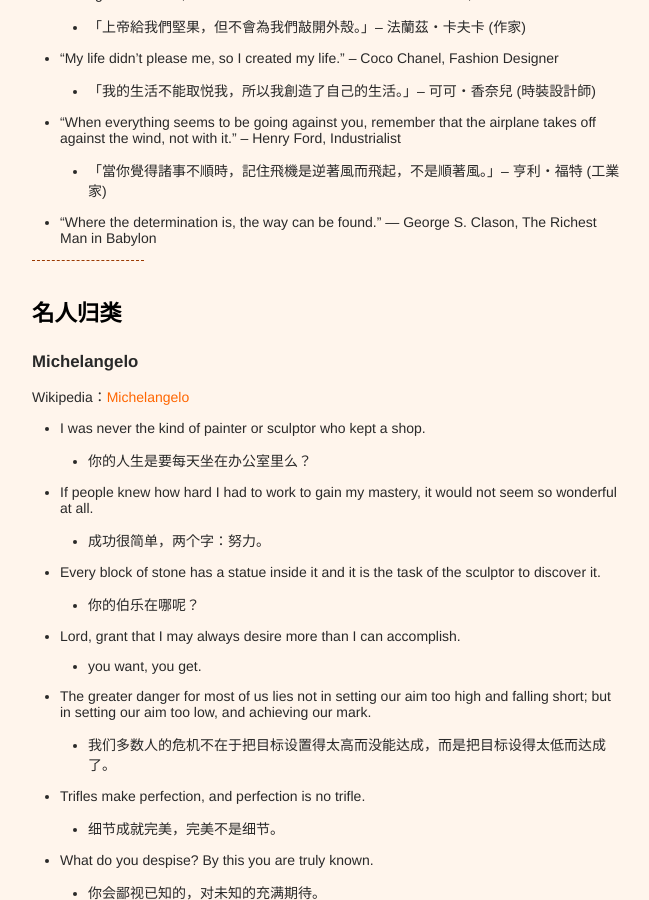
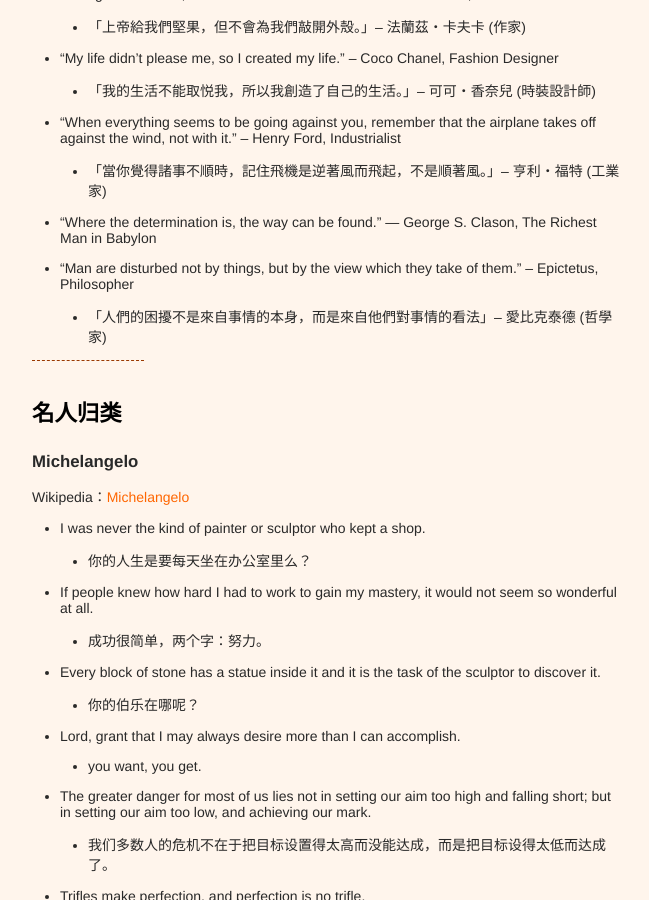
Before and after one commit to xianyuxmu/xianyuxmu.github.io, a Jekyll site: the page built from _posts/2017-06-17-chicken-soup.md, in a window 1280 px wide and 900 px high, scrolled down 5039 px. Shown: the whole window, without its empty margins (314-963 px from the left). Built offline with Jekyll 4.4.1, drawn with Linux system fonts in a browser that asks for light colours; comment, search, counter and statistics services are not loaded.

Commit message:
Chicken Soup of 02 Feb. 2018

```diff
--- a/_posts/2017-06-17-chicken-soup.md
+++ b/_posts/2017-06-17-chicken-soup.md
@@ -139,6 +139,8 @@
 - “When everything seems to be going against you, remember that the airplane takes off against the wind, not with it.” – Henry Ford, Industrialist
 	- 「當你覺得諸事不順時，記住飛機是逆著風而飛起，不是順著風。」– 亨利‧福特 (工業家)
 - “Where the determination is, the way can be found.”  ― George S. Clason, The Richest Man in Babylon
+- “Man are disturbed not by things, but by the view which they take of them.” – Epictetus, Philosopher
+	- 「人們的困擾不是來自事情的本身，而是來自他們對事情的看法」– 愛比克泰德 (哲學家)
 
 
 
```
